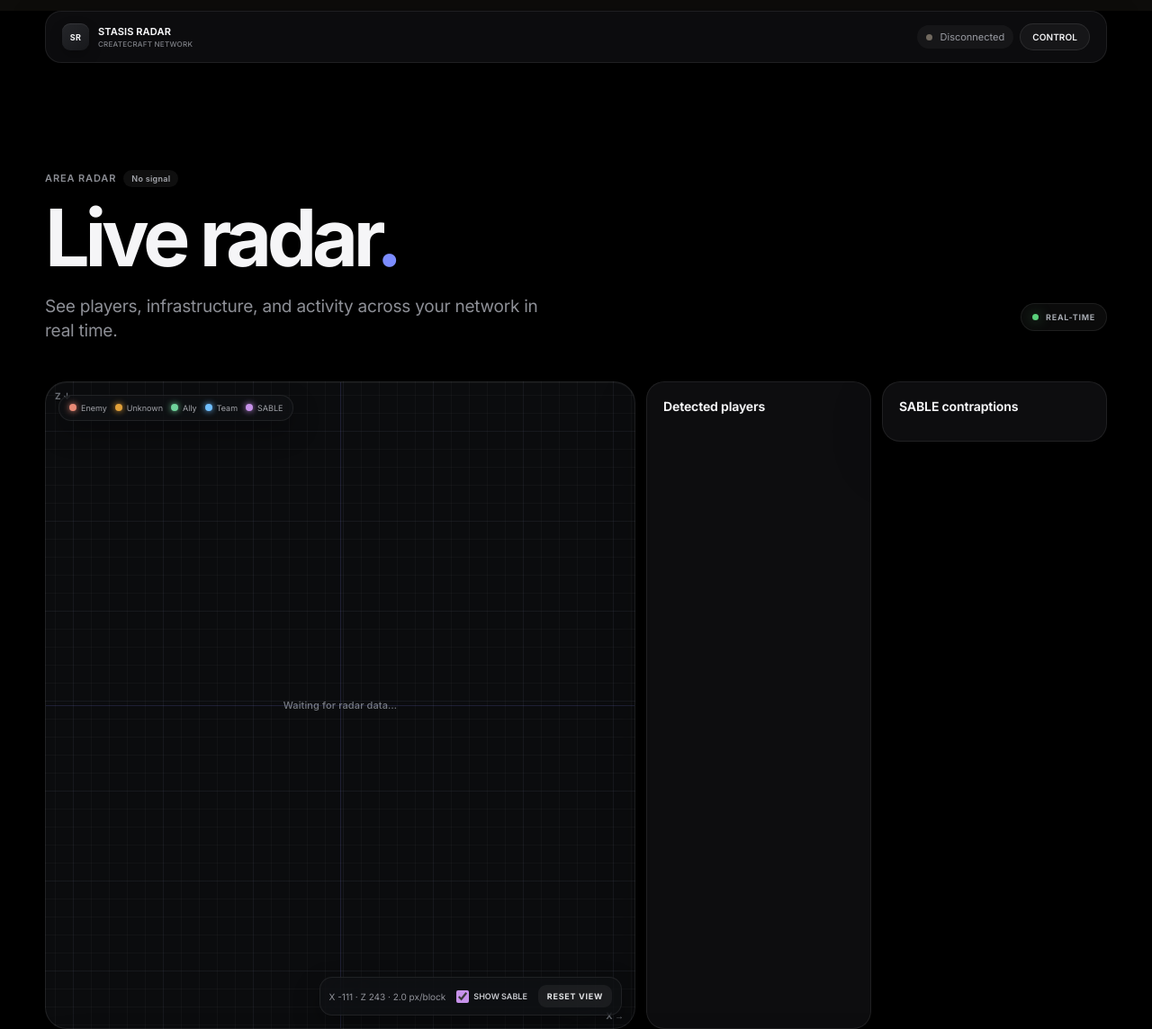
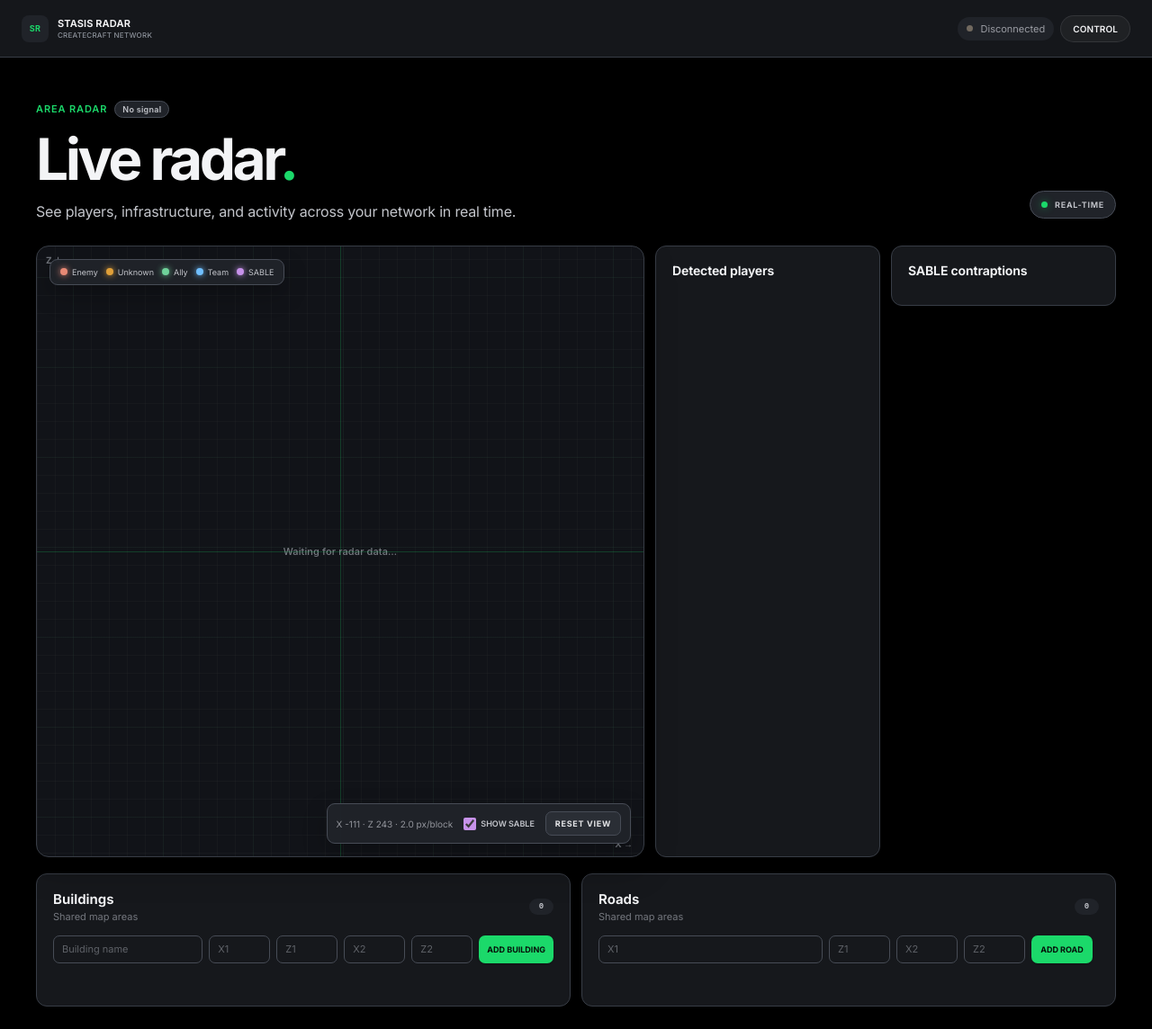
Before and after one commit to ZareMate/stasis-control, a website: page public/radar.html in a window 1280 px wide. Shown: the top 1144 px of the page at 90% size. Drawn offline with Linux system fonts and the light colour scheme.

Commit message:
ui: shift radar to Modrinth-inspired dark theme

```diff
--- a/public/radar-overrides.css
+++ b/public/radar-overrides.css
@@ -696,3 +696,188 @@ html,body.radar-page{
 .apple-hero p{
   font-family:"Inter",ui-sans-serif,system-ui,sans-serif;
 }
+
+
+/* Modrinth-inspired radar layer */
+.radar-page{
+  --brand:#1bd96a;
+  --surface:#16181c;
+  --surface-raised:#202329;
+  --surface-hover:#2a2e35;
+  --divider:#383d46;
+  --text:#f3f4f6;
+  --text-secondary:#c3c5cb;
+  --text-muted:#8b9099;
+  background:#101216;
+}
+.radar-topbar{
+  top:0;
+  width:100%;
+  margin:0;
+  height:64px;
+  padding:0 max(24px,calc((100vw - 1280px)/2));
+  border:0;
+  border-bottom:1px solid var(--divider);
+  border-radius:0;
+  background:rgba(22,24,28,.97);
+  box-shadow:0 6px 24px rgba(0,0,0,.14);
+}
+.radar-brand-mark{
+  width:30px;
+  height:30px;
+  border-radius:8px;
+  background:#202329;
+  color:var(--brand);
+  box-shadow:none;
+}
+.radar-brand-name{font-size:11px;font-weight:650}
+.radar-brand-sub{color:#8b9099}
+.radar-connection{background:#202329}
+.radar-main{
+  width:min(1200px,calc(100vw - 48px));
+  padding:48px 0 70px;
+}
+.apple-hero{
+  min-height:0;
+  display:flex;
+  align-items:end;
+  margin-bottom:26px;
+}
+.apple-hero .radar-page-title>span{color:var(--brand)}
+.apple-hero .radar-page-title>strong{
+  padding:4px 8px;
+  border:1px solid #474c56;
+  border-radius:999px;
+  background:#202329;
+  color:var(--text-secondary);
+}
+.apple-hero h2{
+  margin:0;
+  color:var(--text);
+  font-size:clamp(42px,5vw,64px);
+  font-weight:700;
+  line-height:1;
+  letter-spacing:-.055em;
+}
+.apple-hero h2 span{color:var(--brand)}
+.apple-hero p{
+  margin:14px 0 0;
+  max-width:660px;
+  color:var(--text-secondary);
+  font-size:16px;
+  line-height:1.5;
+}
+.apple-hero-status{
+  margin-bottom:4px;
+  border:1px solid #474c56;
+  border-radius:999px;
+  background:#202329;
+  color:var(--text-secondary);
+}
+.apple-status-dot{
+  width:7px;
+  height:7px;
+  background:var(--brand);
+  box-shadow:0 0 10px rgba(27,217,106,.48);
+}
+.radar-shell{
+  grid-template-columns:minmax(0,1fr) 250px 250px;
+  gap:12px;
+}
+.radar-map{
+  min-height:680px;
+  border:1px solid var(--divider);
+  border-radius:14px;
+  background-color:#111318;
+  background-image:
+    linear-gradient(rgba(255,255,255,.025) 1px,transparent 1px),
+    linear-gradient(90deg,rgba(255,255,255,.025) 1px,transparent 1px),
+    linear-gradient(rgba(27,217,106,.035) 1px,transparent 1px),
+    linear-gradient(90deg,rgba(27,217,106,.035) 1px,transparent 1px);
+  box-shadow:0 14px 36px rgba(0,0,0,.24);
+}
+.radar-map:before,.radar-map:after{background:rgba(27,217,106,.22)}
+.radar-controls,.radar-legend{
+  border:1px solid #474c56;
+  border-radius:9px;
+  background:rgba(32,35,41,.96);
+  box-shadow:0 10px 26px rgba(0,0,0,.25);
+  backdrop-filter:none;
+}
+.radar-controls button{
+  border:1px solid #474c56;
+  border-radius:7px;
+  background:#2a2e35;
+}
+.radar-controls button:hover{
+  border-color:var(--brand);
+  color:var(--brand);
+  background:#343943;
+}
+.radar-filter{color:var(--text-secondary)}
+.radar-legend span{color:var(--text-secondary)}
+.radar-shell aside,
+.map-editor-panel{
+  border:1px solid var(--divider);
+  border-radius:12px;
+  background:var(--surface);
+  box-shadow:none;
+  backdrop-filter:none;
+}
+.radar-shell h3,
+.editor-heading h3{color:var(--text)}
+.radar-row,.building-row,.road-row{
+  border:1px solid #333841;
+  border-left-width:3px;
+  border-radius:8px;
+  background:#202329;
+}
+.radar-row:hover,.building-row:hover,.road-row:hover{
+  background:var(--surface-hover);
+  border-color:#4a505b;
+}
+.radar-row strong,.building-row strong,.road-row strong{color:var(--text)}
+.radar-row span,.building-row span,.road-row span{color:var(--text-muted)}
+.building-form input,.road-form input,.sable-name-input{
+  border:1px solid #474c56;
+  border-radius:7px;
+  background:#16181c;
+  color:var(--text);
+}
+.building-form input:focus,.road-form input:focus,.sable-name-input:focus{
+  border-color:var(--brand);
+  box-shadow:0 0 0 3px var(--brand-soft);
+}
+.building-form button,.road-form button{
+  border:0;
+  border-radius:7px;
+  background:var(--brand);
+  color:#07130b;
+  font-weight:700;
+}
+.building-form button:hover,.road-form button:hover{
+  background:#35e47c;
+  color:#07130b;
+}
+.building-edit,.building-delete,.road-edit,.road-delete{
+  border:1px solid #474c56;
+  border-radius:7px;
+  background:#2a2e35;
+  color:var(--text-secondary);
+}
+.building-edit:hover,.building-delete:hover,.road-edit:hover,.road-delete:hover{
+  border-color:#5a606b;
+  background:#343943;
+  color:#fff;
+}
+.editor-count{
+  background:#202329;
+  color:var(--text-secondary);
+}
+@media(max-width:800px){
+  .radar-topbar{padding:0 14px}
+  .radar-main{width:calc(100vw - 28px);padding-top:38px}
+  .apple-hero{display:block;margin-bottom:22px}
+  .apple-hero h2{font-size:46px}
+  .apple-hero-status{width:max-content;margin-top:16px}
+}
```
